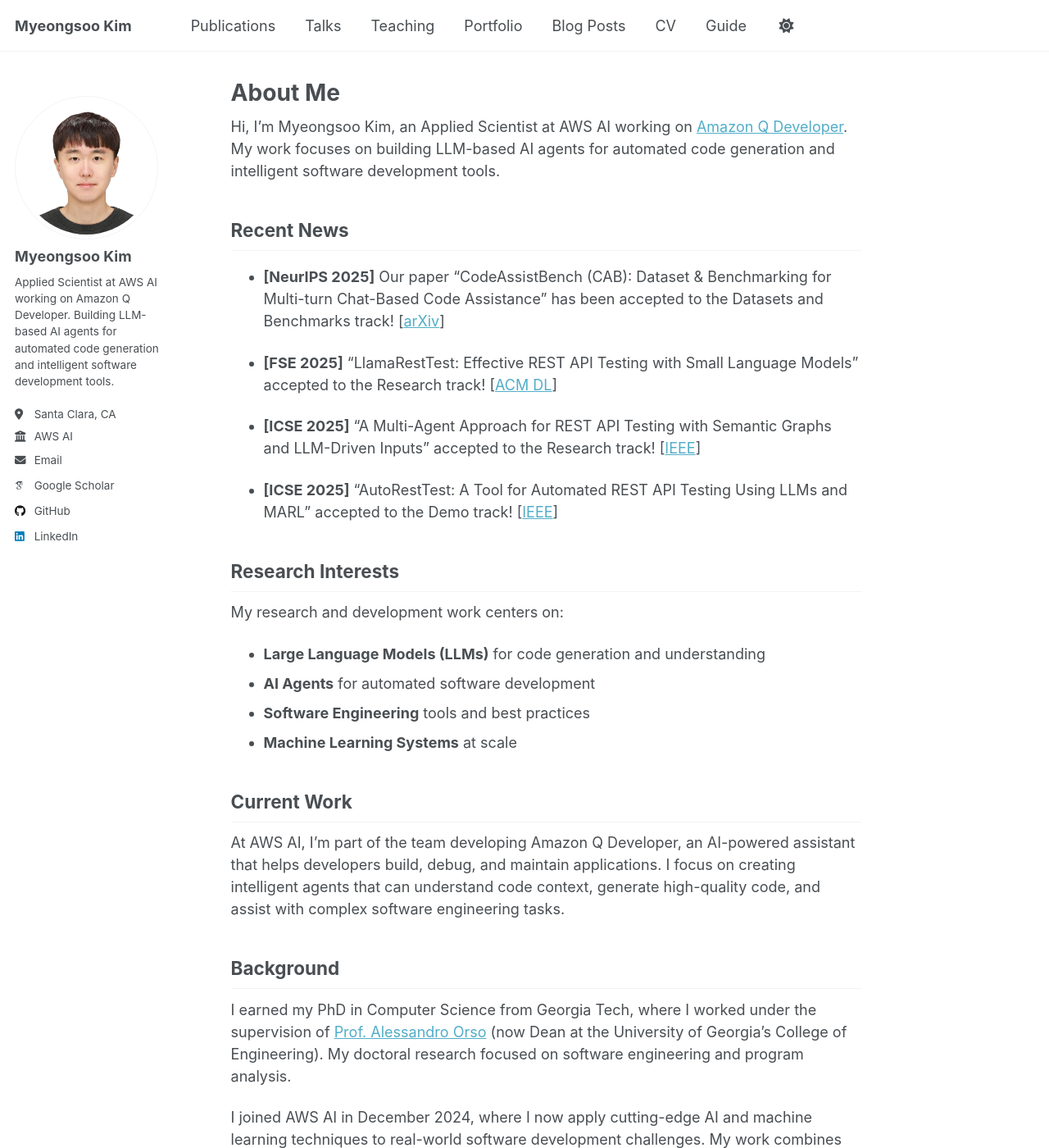
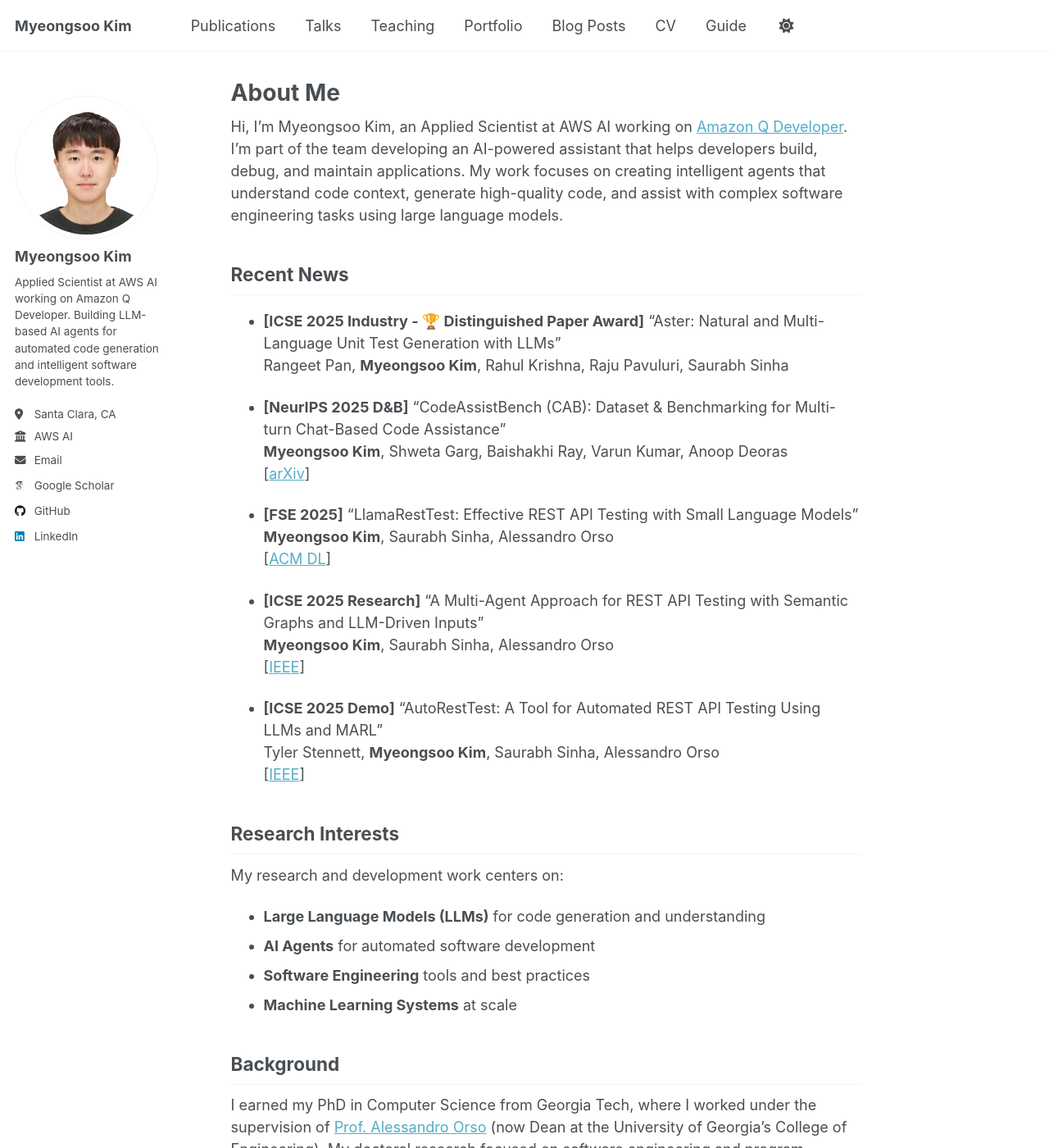
Before and after one commit to codingsoo/codingsoo.github.io, a Jekyll site: the page built from _pages/about.md, in a window 1280 px wide and 1400 px high. Shown: the whole window at 82% size. Built offline with Jekyll 4.4.1, drawn with Linux system fonts in a browser that asks for light colours; some web fonts are replaced; a script that is not in the unit is left out.

Commit message:
Add ICSE SEIP paper in news

```diff
--- a/_pages/about.md
+++ b/_pages/about.md
@@ -7,17 +7,28 @@ redirect_from:
   - /about.html
 ---
 
-Hi, I'm Myeongsoo Kim, an Applied Scientist at AWS AI working on [Amazon Q Developer](https://aws.amazon.com/q/developer/). My work focuses on building LLM-based AI agents for automated code generation and intelligent software development tools.
+Hi, I'm Myeongsoo Kim, an Applied Scientist at AWS AI working on [Amazon Q Developer](https://aws.amazon.com/q/developer/). I'm part of the team developing an AI-powered assistant that helps developers build, debug, and maintain applications. My work focuses on creating intelligent agents that understand code context, generate high-quality code, and assist with complex software engineering tasks using large language models.
 
 ## Recent News
 
-- **[NeurIPS 2025]** Our paper "CodeAssistBench (CAB): Dataset & Benchmarking for Multi-turn Chat-Based Code Assistance" has been accepted to the Datasets and Benchmarks track! [[arXiv](https://arxiv.org/abs/2507.10646)]
+- **[ICSE 2025 Industry - 🏆 Distinguished Paper Award]** "Aster: Natural and Multi-Language Unit Test Generation with LLMs"
+  Rangeet Pan, **Myeongsoo Kim**, Rahul Krishna, Raju Pavuluri, Saurabh Sinha
 
-- **[FSE 2025]** "LlamaRestTest: Effective REST API Testing with Small Language Models" accepted to the Research track! [[ACM DL](https://dl.acm.org/doi/10.1145/3715737)]
+- **[NeurIPS 2025 D&B]** "CodeAssistBench (CAB): Dataset & Benchmarking for Multi-turn Chat-Based Code Assistance"
+  **Myeongsoo Kim**, Shweta Garg, Baishakhi Ray, Varun Kumar, Anoop Deoras
+  [[arXiv](https://arxiv.org/abs/2507.10646)]
 
-- **[ICSE 2025]** "A Multi-Agent Approach for REST API Testing with Semantic Graphs and LLM-Driven Inputs" accepted to the Research track! [[IEEE](https://dl.acm.org/doi/10.1109/ICSE55347.2025.00179)]
+- **[FSE 2025]** "LlamaRestTest: Effective REST API Testing with Small Language Models"
+  **Myeongsoo Kim**, Saurabh Sinha, Alessandro Orso
+  [[ACM DL](https://dl.acm.org/doi/10.1145/3715737)]
 
-- **[ICSE 2025]** "AutoRestTest: A Tool for Automated REST API Testing Using LLMs and MARL" accepted to the Demo track! [[IEEE](https://dl.acm.org/doi/10.1109/ICSE-Companion66252.2025.00015)]
+- **[ICSE 2025 Research]** "A Multi-Agent Approach for REST API Testing with Semantic Graphs and LLM-Driven Inputs"
+  **Myeongsoo Kim**, Saurabh Sinha, Alessandro Orso
+  [[IEEE](https://dl.acm.org/doi/10.1109/ICSE55347.2025.00179)]
+
+- **[ICSE 2025 Demo]** "AutoRestTest: A Tool for Automated REST API Testing Using LLMs and MARL"
+  Tyler Stennett, **Myeongsoo Kim**, Saurabh Sinha, Alessandro Orso
+  [[IEEE](https://dl.acm.org/doi/10.1109/ICSE-Companion66252.2025.00015)]
 
 ## Research Interests
 
@@ -26,10 +37,6 @@ My research and development work centers on:
 - **AI Agents** for automated software development
 - **Software Engineering** tools and best practices
 - **Machine Learning Systems** at scale
-
-## Current Work
-
-At AWS AI, I'm part of the team developing Amazon Q Developer, an AI-powered assistant that helps developers build, debug, and maintain applications. I focus on creating intelligent agents that can understand code context, generate high-quality code, and assist with complex software engineering tasks.
 
 ## Background
 
```
